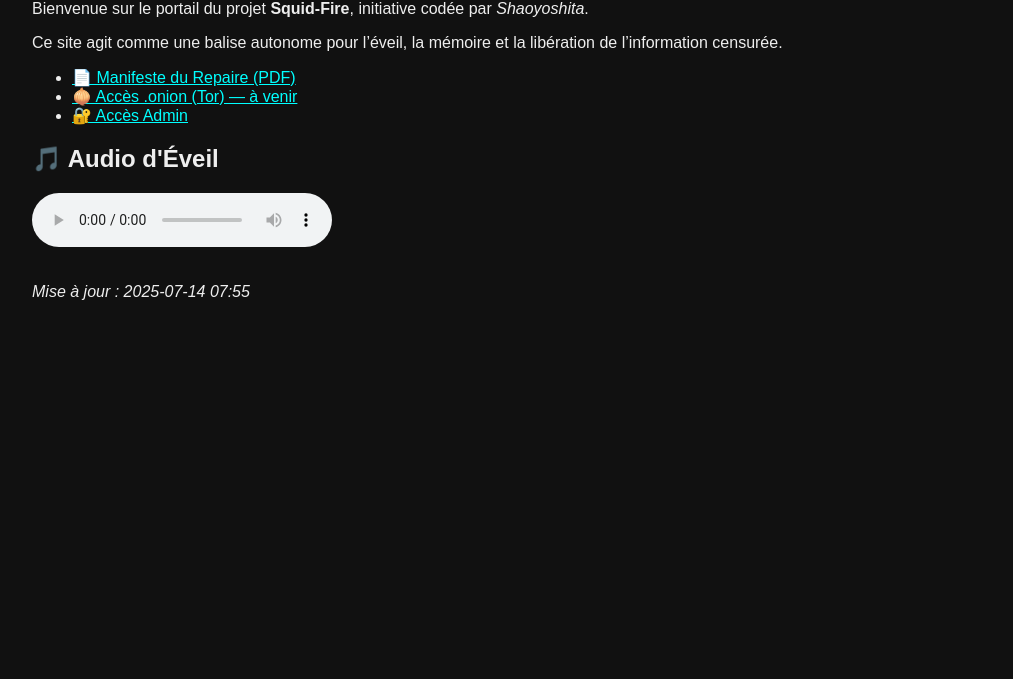
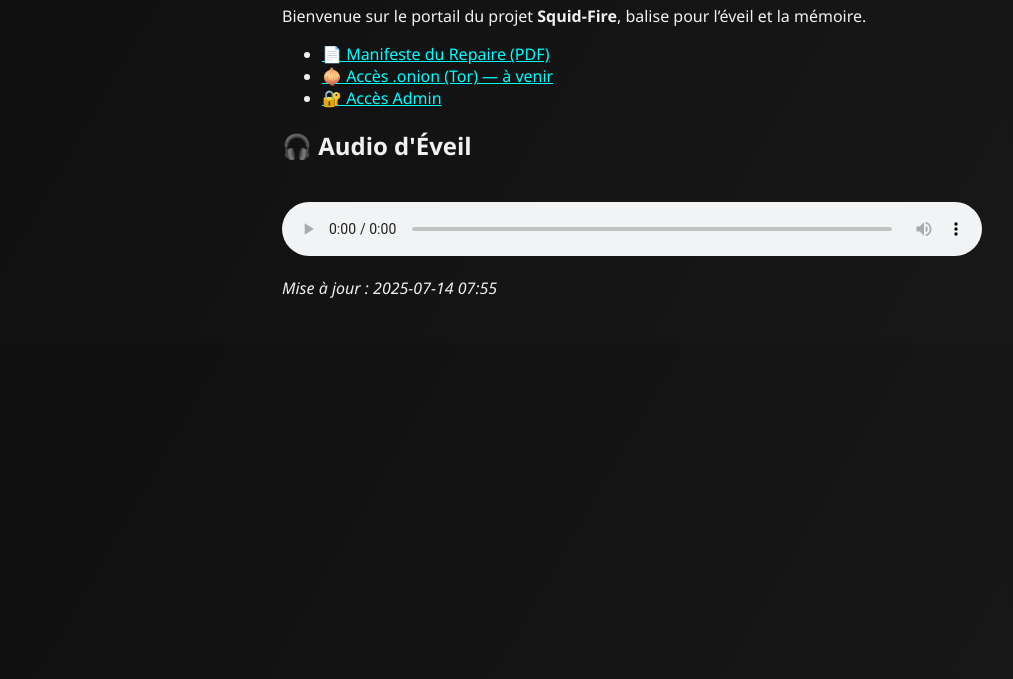
Before and after one commit to shaoyoshita/Squidfire, a plain HTML site: page index.html in a window 1280 px wide. Shown: the part 121-800 px from the top of the page, without its empty margins (8-1021 px from the left). Drawn offline with Linux system fonts and the light colour scheme.

Commit message:
Add files via upload

```diff
--- a/index.html
+++ b/index.html
@@ -3,23 +3,47 @@
 <html lang="fr">
 <head>
     <meta charset="UTF-8">
+    <meta name="viewport" content="width=device-width, initial-scale=1.0">
     <title>Repaire Squid-Fire</title>
-    <meta name="viewport" content="width=device-width, initial-scale=1.0">
+    <style>
+        body {
+            background: linear-gradient(120deg, #0f0f0f, #1a1a1a);
+            color: #f1f1f1;
+            font-family: 'Segoe UI', Tahoma, Geneva, Verdana, sans-serif;
+            padding: 20px;
+        }
+        h1 {
+            font-size: 2.5em;
+            margin-bottom: 10px;
+        }
+        .container {
+            max-width: 700px;
+            margin: auto;
+        }
+        a {
+            color: #0ff;
+        }
+        audio {
+            margin-top: 20px;
+            width: 100%;
+        }
+    </style>
 </head>
-<body style="background-color:#111;color:#eee;font-family:sans-serif;padding:2rem;">
-    <h1>🔥 Repaire Squid-Fire</h1>
-    <p>Bienvenue sur le portail du projet <strong>Squid-Fire</strong>, initiative codée par <em>Shaoyoshita</em>.</p>
-    <p>Ce site agit comme une balise autonome pour l’éveil, la mémoire et la libération de l’information censurée.</p>
-    <ul>
-        <li><a href="manifesto.pdf" style="color:#0ff;">📄 Manifeste du Repaire (PDF)</a></li>
-        <li><a href="https://onion" style="color:#0ff;">🧅 Accès .onion (Tor) — à venir</a></li>
-        <li><a href="admin.html" style="color:#0ff;">🔐 Accès Admin</a></li>
-    </ul>
-    <h2>🎵 Audio d'Éveil</h2>
-    <audio controls>
-      <source src="awakening.mp3" type="audio/mpeg">
-      Votre navigateur ne supporte pas l'audio HTML5.
-    </audio>
-    <p style="margin-top:2rem;"><em>Mise à jour : 2025-07-14 07:55</em></p>
+<body>
+    <div class="container">
+        <h1>🔥 Repaire Squid-Fire</h1>
+        <p>Bienvenue sur le portail du projet <strong>Squid-Fire</strong>, balise pour l’éveil et la mémoire.</p>
+        <ul>
+            <li><a href="manifesto.pdf" target="_blank">📄 Manifeste du Repaire (PDF)</a></li>
+            <li><a href="#" onclick="alert('Accès TOR en construction')">🧅 Accès .onion (Tor) — à venir</a></li>
+            <li><a href="admin.html" target="_blank">🔐 Accès Admin</a></li>
+        </ul>
+        <h2>🎧 Audio d'Éveil</h2>
+        <audio controls>
+            <source src="squid_alpha.mp3" type="audio/mpeg">
+            Votre navigateur ne supporte pas l’audio.
+        </audio>
+        <p><em>Mise à jour : 2025-07-14 07:55</em></p>
+    </div>
 </body>
 </html>
```
Also changed, not shown: admin.html (+1 -13 lines), 1 other file.
